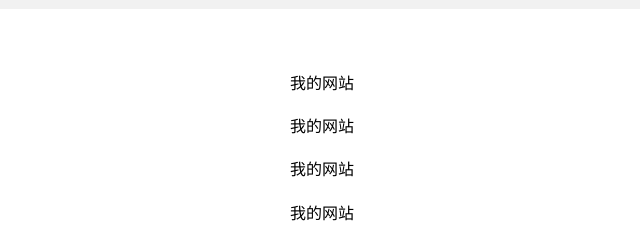
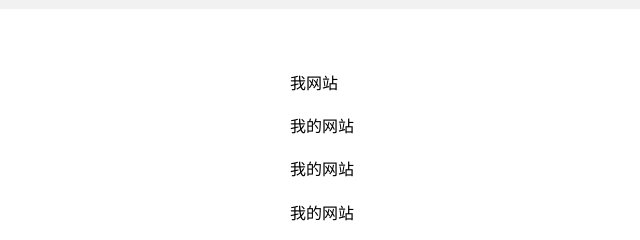
Before and after one commit to lsw-one/html-one, a plain HTML site: page index.html in a window 1280 px wide. Shown: the part 155-395 px from the top of the page, 0-640 px from the left. Drawn offline with Linux system fonts and the light colour scheme.

Commit message:
Update index.html

```diff
--- a/index.html
+++ b/index.html
@@ -24,7 +24,7 @@
     padding: 15px;
     line-height: 1.7;
     ">
-      <p>我的网站</p>
+      <p>我网站</p>
       <p>我的网站</p>
       <p>我的网站</p>
       <p>我的网站</p>
```
